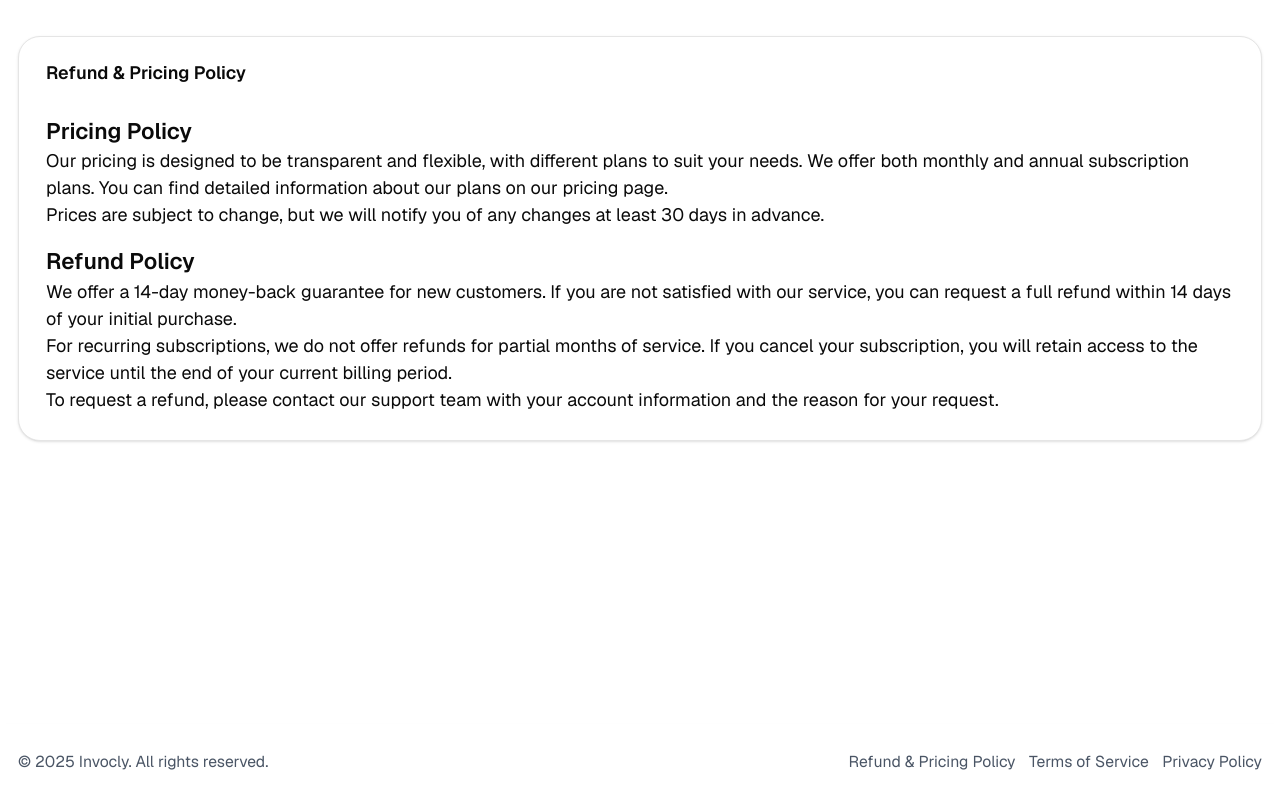
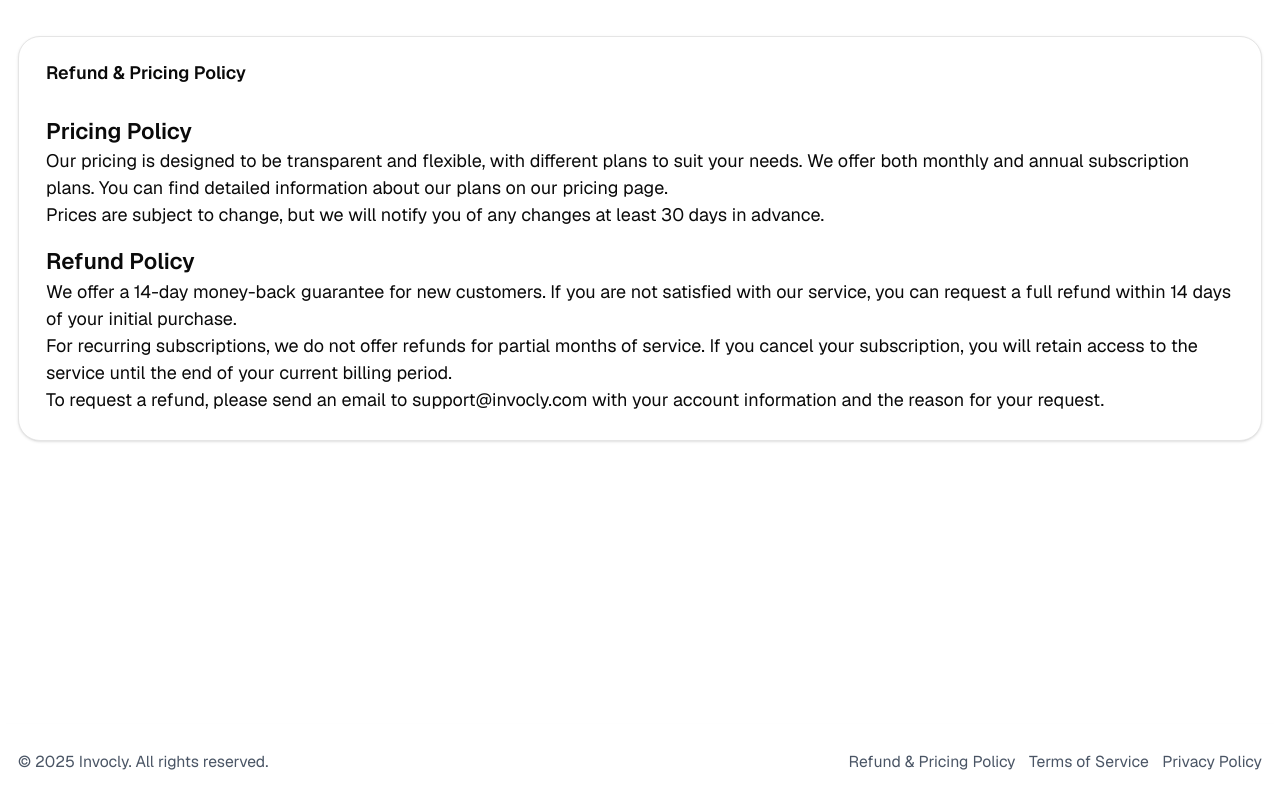
Before and after one commit to romeu-maleiane/Invocly, a Next.js app: page /refund-pricing-policy in a window 1280 px wide. Built offline with nearby package versions, Linux system fonts and the light colour scheme.

Commit message:
update refund page

```diff
--- a/app/page.tsx
+++ b/app/page.tsx
@@ -33,8 +33,6 @@ export default function Home() {
     }
     loadVoices()
   }, [user])
-
-  useEffect(() => console.log(remainingDocs),[remainingDocs])
 
   return (
     <div className="min-h-screen bg-gradient-to-br from-blue-50 to-indigo-100 dark:from-gray-900 dark:to-gray-800">
--- a/app/refund-pricing-policy/page.tsx
+++ b/app/refund-pricing-policy/page.tsx
@@ -28,7 +28,7 @@ export default function RefundPricingPolicy() {
               For recurring subscriptions, we do not offer refunds for partial months of service. If you cancel your subscription, you will retain access to the service until the end of your current billing period.
             </p>
             <p>
-              To request a refund, please contact our support team with your account information and the reason for your request.
+              To request a refund, please send an email to support@invocly.com with your account information and the reason for your request.
             </p>
           </section>
         </CardContent>
```
